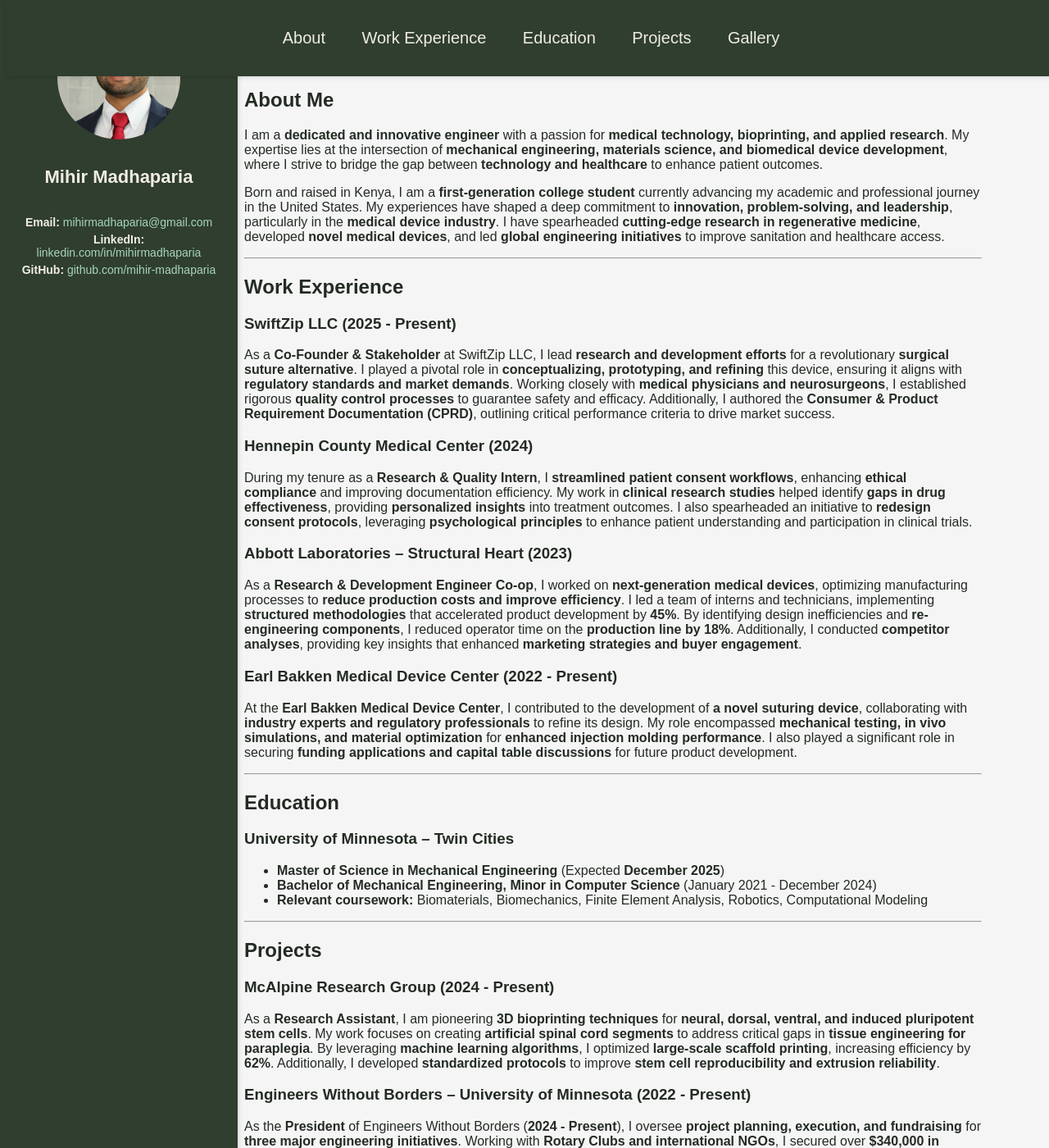
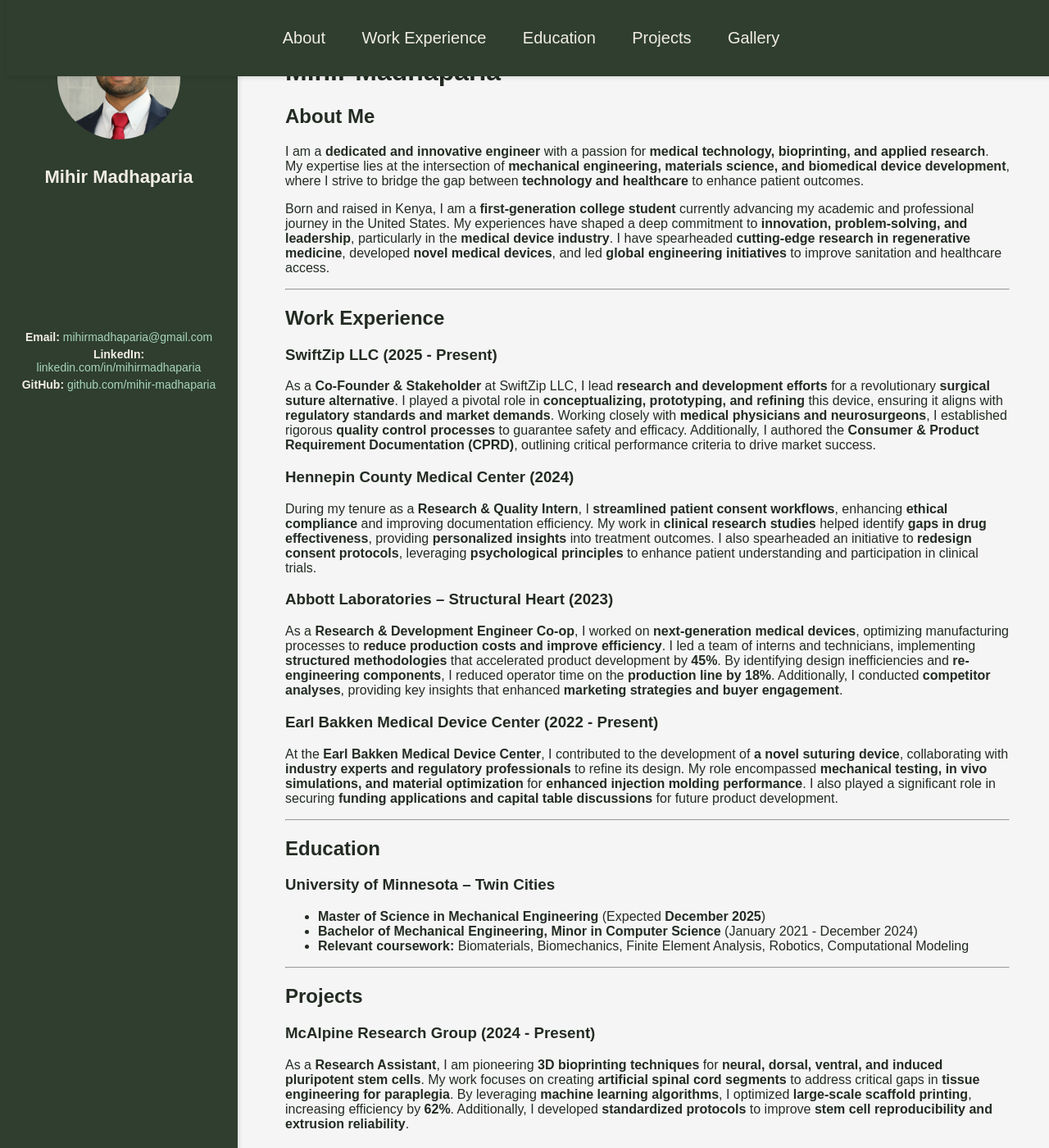
Before and after one commit to mihirmadhaparia/mihirmadhaparia.github.io, a Jekyll site: the page built from README.md, in a window 1280 px wide and 1400 px high. Shown: the whole window at 82% size. Built offline with Jekyll 4.4.1, drawn with Linux system fonts in a browser that asks for light colours; our own code applies the rules of GitHub Pages for plain Markdown files.

Commit message:
Update style.css

```diff
--- a/assets/css/style.css
+++ b/assets/css/style.css
@@ -161,7 +161,7 @@
 /* Contact Info */
 .contact-info {
     text-align: center;
-    margin-top: 10px;
+    margin-top: 150px;
 }
 
 .contact-info p {
@@ -180,6 +180,6 @@
 
 /* Adjust Main Content to Avoid Overlapping Sidebar */
 .content {
-    margin-left: 270px; /* Push content to the right */
-    padding: 20px;
+    margin-left: 300px; /* Push content to the right */
+    padding: 40px;
 }
```
